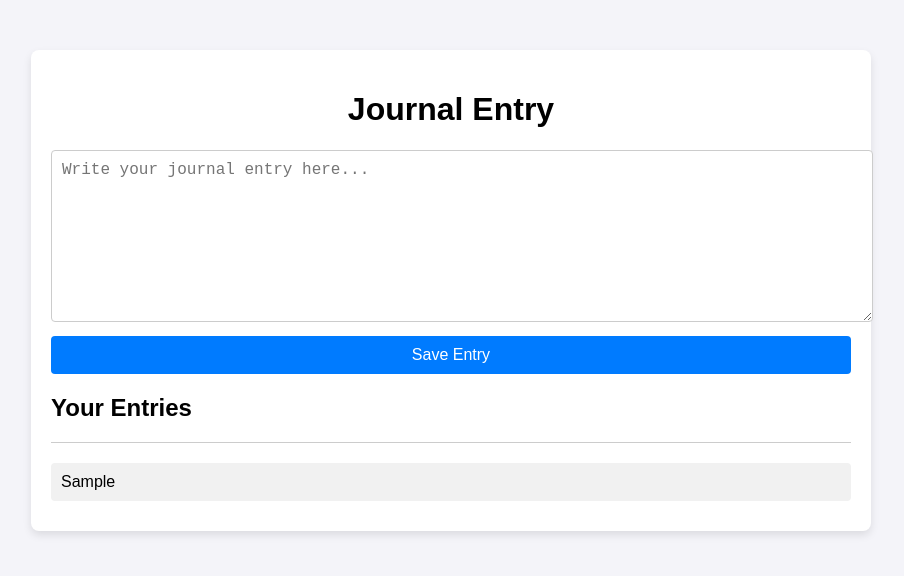
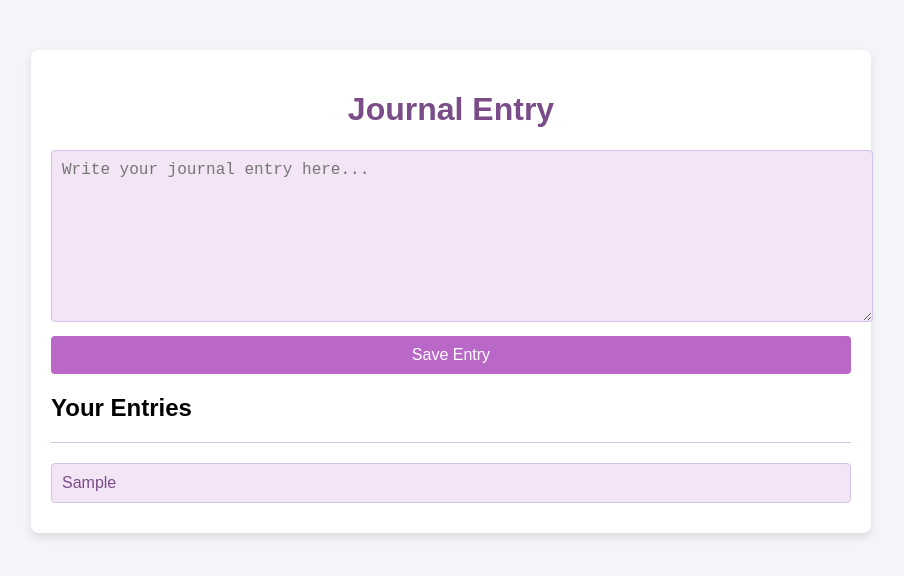
Before and after one commit to Anushree149/JournalEntry, a plain HTML site: page index.html in a window 1280 px wide. Both pictures are taken after typing "Sample" into the empty fields and a click on the button "Save Entry". Shown: the whole page, without its empty margins (189-1093 px from the left). Drawn offline with Linux system fonts and the light colour scheme.

Commit message:
changed page color

```diff
--- a/styles.css
+++ b/styles.css
@@ -17,6 +17,7 @@ body {
 
 h1 {
     text-align: center;
+    color: #7a4c88; /* Dark lilac for the header text */
 }
 
 textarea {
@@ -26,7 +27,8 @@ textarea {
     font-size: 16px;
     margin-bottom: 10px;
     border-radius: 4px;
-    border: 1px solid #ccc;
+    border: 1px solid #d1c4e9; /* Light lilac for the textarea border */
+    background-color: #f3e5f5; /* Very light lilac for the textarea background */
 }
 
 button {
@@ -34,7 +36,7 @@ button {
     width: 100%;
     padding: 10px;
     font-size: 16px;
-    background-color: #007bff;
+    background-color: #ba68c8; /* Lilac button color */
     color: white;
     border: none;
     border-radius: 4px;
@@ -43,17 +45,19 @@ button {
 }
 
 button:hover {
-    background-color: #0056b3;
+    background-color: #8e44ad; /* Darker lilac on hover */
 }
 
 #entries-container {
-    border-top: 1px solid #ccc;
+    border-top: 1px solid #d1c4e9; /* Light lilac border color */
     padding-top: 20px;
 }
 
 .entry {
-    background-color: #f1f1f1;
+    background-color: #f3e5f5; /* Very light lilac background for entries */
     padding: 10px;
     border-radius: 4px;
     margin-bottom: 10px;
+    border: 1px solid #d1c4e9; /* Light lilac border for entries */
+    color: #7a4c88; /* Dark lilac text color */
 }
```
